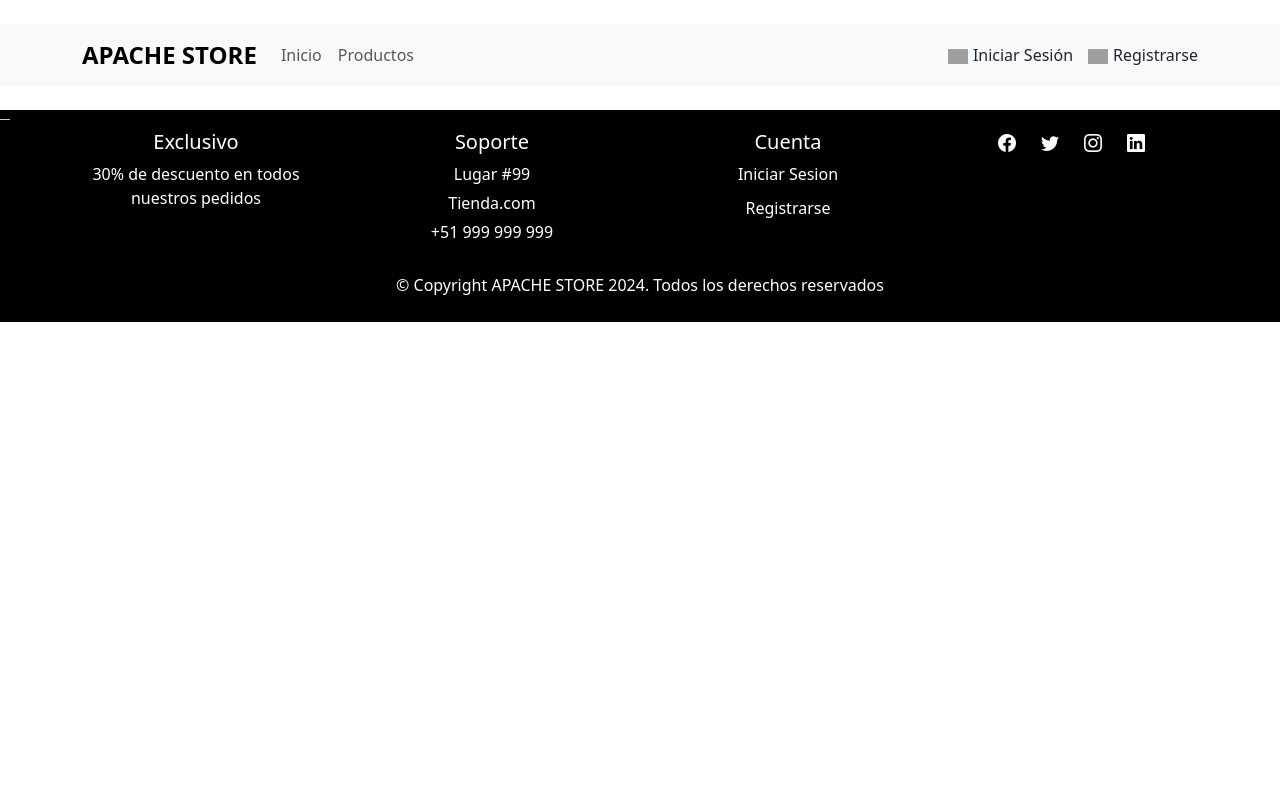
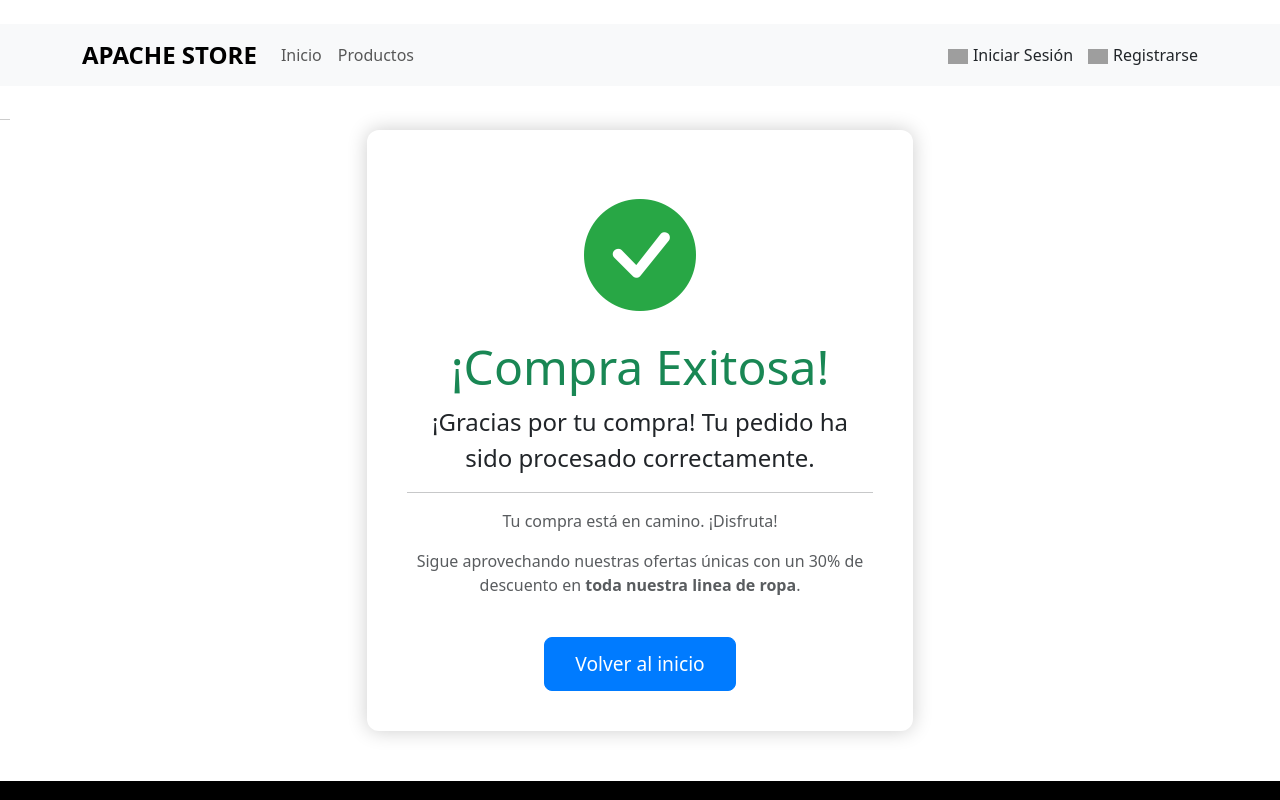
Before and after one commit to Jeff160303/SOAangularFront, an Angular app: page /exito in a window 1280 px wide. Before the commit this address led to /. Shown: the top 800 px of the page. Built offline with nearby package versions, Linux system fonts and the light colour scheme; grey boxes are pictures that could not be loaded.

Commit message:
integracion del pago a traves del carrito.

```diff
--- a/src/app/app.routes.ts
+++ b/src/app/app.routes.ts
@@ -13,7 +13,7 @@ import { CarritoComponent } from './pages/carrito/carrito.component';
 import { DesconectadoComponent } from './reusables/desconectado/desconectado.component';
 import { PerfilComponent } from './pages/perfil/perfil.component';
 import { DeliveryComponent } from './pages/delivery/delivery.component';
-import { PaymentComponent } from './pages/ventas/payment/payment.component';
+import { ExitoComponent } from './pages/ventas/exito/exito.component';
 
 export const routes: Routes = [
   {
@@ -91,8 +91,8 @@ export const routes: Routes = [
         component: DesconectadoComponent
       },
       {
-        path: 'payment',
-        component: PaymentComponent
+        path: 'exito',
+        component: ExitoComponent
       }
     ]
   }
--- a/src/app/pages/carrito/carrito.component.html
+++ b/src/app/pages/carrito/carrito.component.html
@@ -33,6 +33,7 @@
       <p><span>IGV (18%):</span><span class="price">S/. {{ calcularIGV() }}</span></p>
       <p><span>Total:</span><span class="price">S/. {{ calcularTotal() }}</span></p>
     </div>
+    <button (click)="makePayment()">Pagar</button>
     <button class="process-purchase" (click)="handleSuccessfulPayment()">Procesar la compra</button>
   </div>
 
--- a/src/app/pages/carrito/carrito.component.ts
+++ b/src/app/pages/carrito/carrito.component.ts
@@ -7,6 +7,9 @@ import { FormsModule } from '@angular/forms';
 import { Producto } from '../../models/producto.model';
 import { CarritoService } from '../../carrito.service';
 import Swal from 'sweetalert2';
+import { PaymentService } from '../ventas/payment.service';
+
+declare var Stripe: any;
 
 @Component({
   selector: 'app-carrito',
@@ -21,7 +24,7 @@ export class CarritoComponent implements OnInit {
   totalAmount: number = 0;
   cargando: boolean = false;
 
-  constructor(private http: HttpClient, private router: Router, private authService: AuthService, private carritoService: CarritoService) {}
+  constructor(private http: HttpClient, private router: Router, private authService: AuthService, private carritoService: CarritoService,private paymentService: PaymentService) {}
 
   ngOnInit(): void {
     this.authService.userData$.subscribe(userData => {
@@ -131,6 +134,34 @@ export class CarritoComponent implements OnInit {
     return this.calcularTotal();
   }
 
+
+
+
+
+
+
+
+  makePayment(): void {
+    const amount = this.calcularTotal() * 100;
+    this.paymentService.createCheckoutSession(amount)
+     .then((response: any) => {
+        const sessionId = response.id;
+        const stripe = Stripe('pk_test_51Pb0tI2N50f3xlN2Yu218bz88PY5B8tZsAigCXQEqCdWisHn6vTzzT3stqW6rzumfmIVRZkSgKAmCGitMbwQEy0K00ILTTXvqV');
+        stripe.redirectToCheckout({ sessionId: sessionId });
+      })
+     .catch((error: any) => console.error(error));
+  }
+
+
+
+
+
+
+
+
+
+
+
   handleSuccessfulPayment() {
     console.log('Handling successful payment...');
 
--- /dev/null
+++ b/src/app/pages/ventas/exito/exito.component.css
@@ -0,0 +1,44 @@
+body {
+    background-color: #f8f9fa;
+    padding-top: 20px;
+}
+
+.container{
+    margin-top: 20px;
+    margin-bottom: 50px;
+}
+
+.success-card {
+    background-color: #fff;
+    padding: 40px;
+    border-radius: 12px;
+    box-shadow: 0 0 20px rgba(0,0,0,0.2);
+    text-align: center;
+}
+
+.check-circle {
+    color: #28a745;
+    font-size: 7rem;
+    margin-bottom: 20px;
+}
+
+h1 {
+    font-size: 3rem;
+}
+
+.lead {
+    font-size: 1.5rem;
+}
+
+.btn-primary {
+    background-color: #007bff;
+    border-color: #007bff;
+    font-size: 1.2rem;
+    padding: 12px 30px;
+    margin-top: 20px;
+}
+
+.btn-primary:hover {
+    background-color: #0056b3;
+    border-color: #0056b3;
+}
--- /dev/null
+++ b/src/app/pages/ventas/exito/exito.component.html
@@ -0,0 +1,15 @@
+<div class="container">
+    <div class="row">
+        <div class="col-md-8 offset-md-2 col-lg-6 offset-lg-3">
+            <div class="success-card">
+                <i class="bi bi-check-circle-fill check-circle"></i>
+                <h1 class="text-success">¡Compra Exitosa!</h1>
+                <p class="lead">¡Gracias por tu compra! Tu pedido ha sido procesado correctamente.</p>
+                <hr>
+                <p class="text-muted">Tu compra está en camino. ¡Disfruta!</p>
+                <p class="text-muted">Sigue aprovechando nuestras ofertas únicas con un 30% de descuento en  <strong>toda nuestra linea de ropa</strong>.</p>
+                <a (click)="inicio()" class="btn btn-primary btn-lg mt-4">Volver al inicio</a>
+            </div>
+        </div>
+    </div>
+</div>
--- /dev/null
+++ b/src/app/pages/ventas/exito/exito.component.ts
@@ -0,0 +1,20 @@
+import { CommonModule } from '@angular/common';
+import { Component, OnInit } from '@angular/core';
+import { Router } from '@angular/router';
+
+@Component({
+  selector: 'app-exito',
+  standalone: true,
+  imports: [CommonModule],
+  templateUrl: './exito.component.html',
+  styleUrl: './exito.component.css'
+})
+export class ExitoComponent{
+
+  constructor(private router: Router){}
+
+  inicio(){
+    this.router.navigateByUrl('/');
+  }
+
+}
--- a/src/app/pages/ventas/payment/payment.component.html
+++ /dev/null
@@ -1 +0,0 @@
-<button (click)="makePayment()">Pagar</button>
--- a/src/app/pages/ventas/payment/payment.component.ts
+++ /dev/null
@@ -1,31 +0,0 @@
-import { Component, OnInit } from '@angular/core';
-import { PaymentService } from '../payment.service';
-
-declare var Stripe: any; // Add this line to declare the Stripe variable
-
-@Component({
-  selector: 'app-payment',
-  standalone: true,
-  imports: [],
-  templateUrl: './payment.component.html',
-  styleUrls: ['./payment.component.css']
-})
-export class PaymentComponent implements OnInit {
-
-  constructor(private paymentService: PaymentService) { }
-
-  ngOnInit(): void {
-  }
-
-  makePayment(): void {
-    const amount = 1000;
-    this.paymentService.createCheckoutSession(amount)
-     .then((response: any) => {
-        const sessionId = response.id;
-        const stripe = Stripe('pk_test_51Pb0tI2N50f3xlN2Yu218bz88PY5B8tZsAigCXQEqCdWisHn6vTzzT3stqW6rzumfmIVRZkSgKAmCGitMbwQEy0K00ILTTXvqV');
-        stripe.redirectToCheckout({ sessionId: sessionId });
-      })
-     .catch((error: any) => console.error(error));
-  }
-
-}
```
Also changed, not shown: src/app/pages/ventas/payment/payment.component.css (deleted), 1 other file (tests, documents, lock files or other folders).
